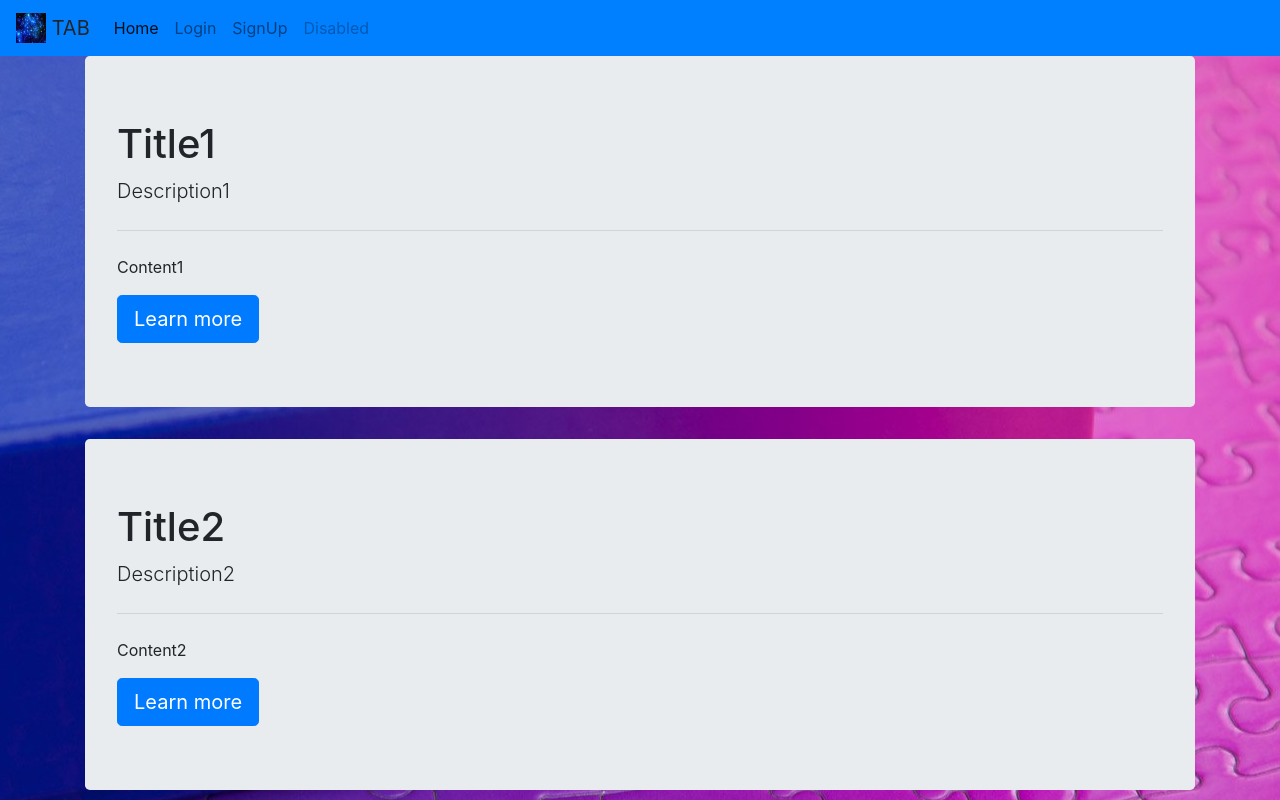
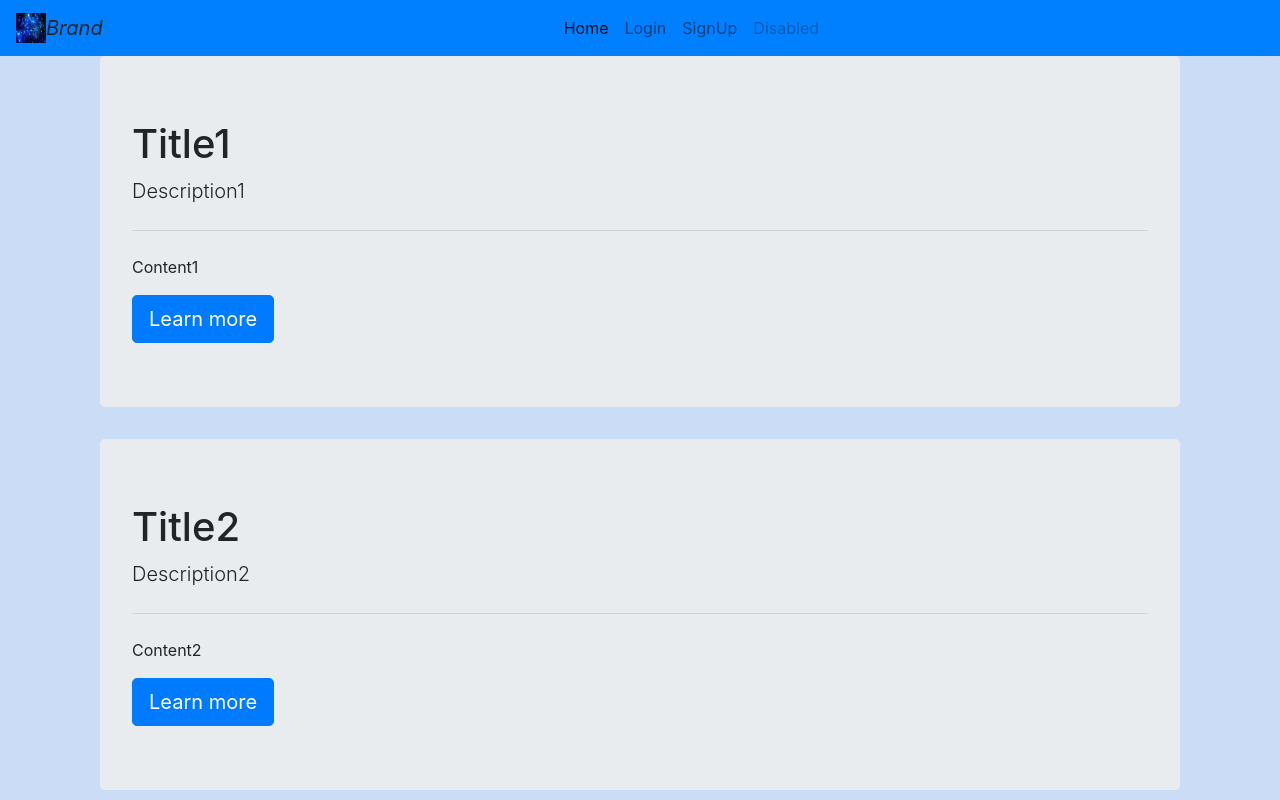
Before and after one commit to SolcanMoise/TAB, a website: page index.html at #!/home in a window 1280 px wide. Shown: the top 800 px of the page. Drawn offline with nearby package versions, Linux system fonts and the light colour scheme; some packages are replaced by stand-ins of ours; files whose address does not match are found by name.

Commit message:
Improve navigation

```diff
--- a/home/home.html
+++ b/home/home.html
@@ -1,4 +1,4 @@
-<div class="container" ng-controller="HomeController">
+<div class="_home container" ng-controller="HomeController">
     <div class="jumbotron">
         <h1 class="display-5">{{title1}}</h1>
         <p class="lead">{{description1}}</p>
--- a/index.html
+++ b/index.html
@@ -10,11 +10,14 @@
 
     <script src="/node_modules/angular/angular.js"></script>
     <script src="/node_modules/angular-ui-router/release/angular-ui-router.js"></script>
+    <script src="/node_modules/jquery/dist/jquery.min.js"></script>
+    <script src="/node_modules/bootstrap/dist/js/bootstrap.js"></script>
 
     <link rel="stylesheet" href="/node_modules/bootstrap/dist/css/bootstrap.css">
     <link rel="stylesheet" href="/resources/background.css">
     <link rel="stylesheet" href="/login/login.css">
     <link rel="stylesheet" href="/signup/signup.css">
+    <link rel="stylesheet" href="/navigation/navigation.css">
 
     <script type="text/javascript" src="/navigation/navigation.js"></script>
     <script type="text/javascript" src="/home/home.js"></script>
@@ -22,11 +25,11 @@
     <script type="text/javascript" src="/signup/signup.js"></script>
 </head>
 
-<body class="background">
+<body>
+
     <!-- Navigation bar -->
     <div ng-include="'/navigation/navigation.html'"></div>
-    <!-- Route view -->
-    <div ui-view></div>
+
 </body>
 
 </html>
--- /dev/null
+++ b/navigation/navigation.css
@@ -0,0 +1,15 @@
+.navigation {
+    background-color: rgba(50, 115, 220, 0.25);
+    position: relative;
+}
+
+._header {
+  position: absolute;
+  top: 0;
+  width: 100%;
+  height: 56px;            /* Header height */
+}
+
+._content {
+  padding-top: 56px;    /* header height */
+}
--- a/navigation/navigation.html
+++ b/navigation/navigation.html
@@ -1,15 +1,20 @@
-<nav class="navbar navbar-expand-lg navbar-light" style="background-color: #0080FF;">
+<div class="navigation">
+  <div class="_header container">
+    <nav class="navbar navbar-expand-md navbar-light fixed-top" style="background-color: #0080FF;" id="header">
+          <!-- Brand -->
           <a class="navbar-brand">
               <img src="/resources/logo.jpg" width="30" height="30" class="d-inline-block align-top"
-            alt="">
-        TAB
+                  alt="Logo"><i>Brand</i>
           </a>
-    <button class="navbar-toggler" type="button" data-toggle="collapse" data-target="#navbarNav"
-        aria-controls="navbarNav" aria-expanded="false" aria-label="Toggle navigation">
+
+          <!-- Toggler/collapsibe Button -->
+          <button class="navbar-toggler" type="button" data-toggle="collapse" data-target="#collapsibleNavbar">
               <span class="navbar-toggler-icon"></span>
           </button>
-    <div class="collapse navbar-collapse" id="navbarNav">
-        <ul class="navbar-nav">
+
+          <!-- Navbar links -->
+          <div class="collapse navbar-collapse" id="collapsibleNavbar">
+              <ul class="nav navbar-nav mx-auto">
                   <li class="nav-item active">
                       <a class="nav-link" ui-sref="home" ui-sref-active="active">Home <span
                               class="sr-only">(current)</span></a>
@@ -26,3 +31,9 @@
               </ul>
           </div>
     </nav>
+  </div>
+  <div class="_content container">
+    <!-- Content page - Route view -->
+    <div ui-view></div>
+  </div>
+</div>
```
Lines whose indentation alone changed are shown as unchanged.
